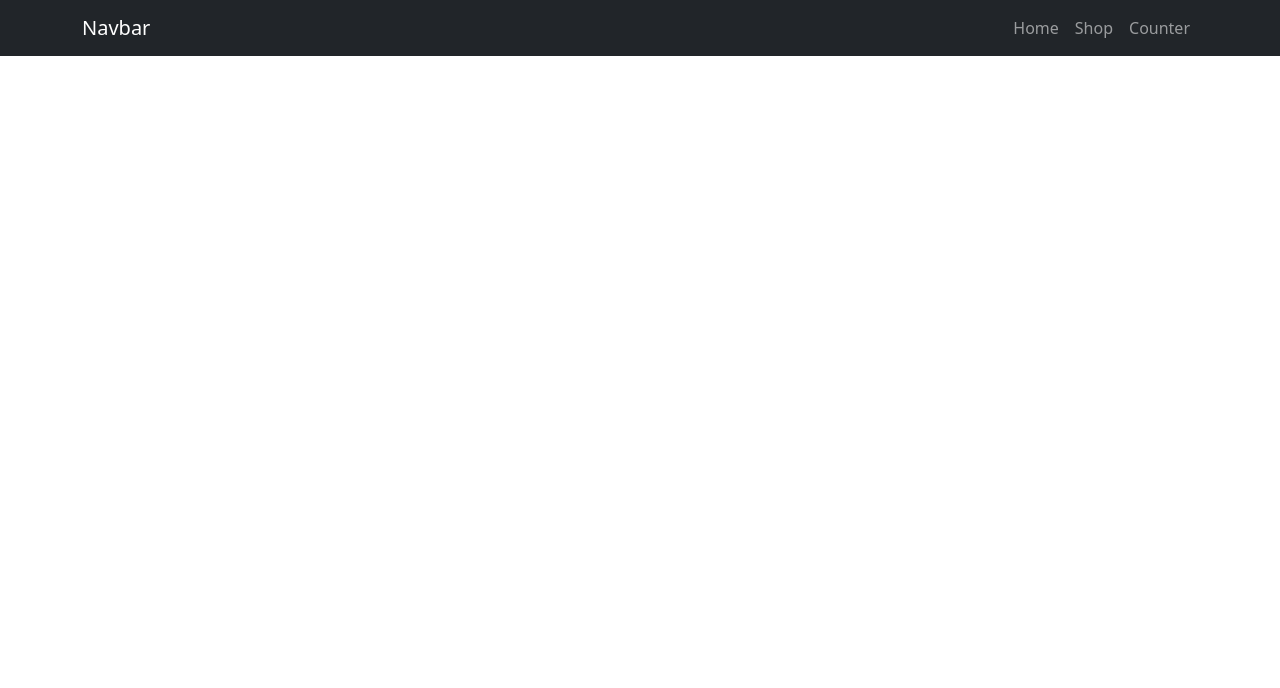
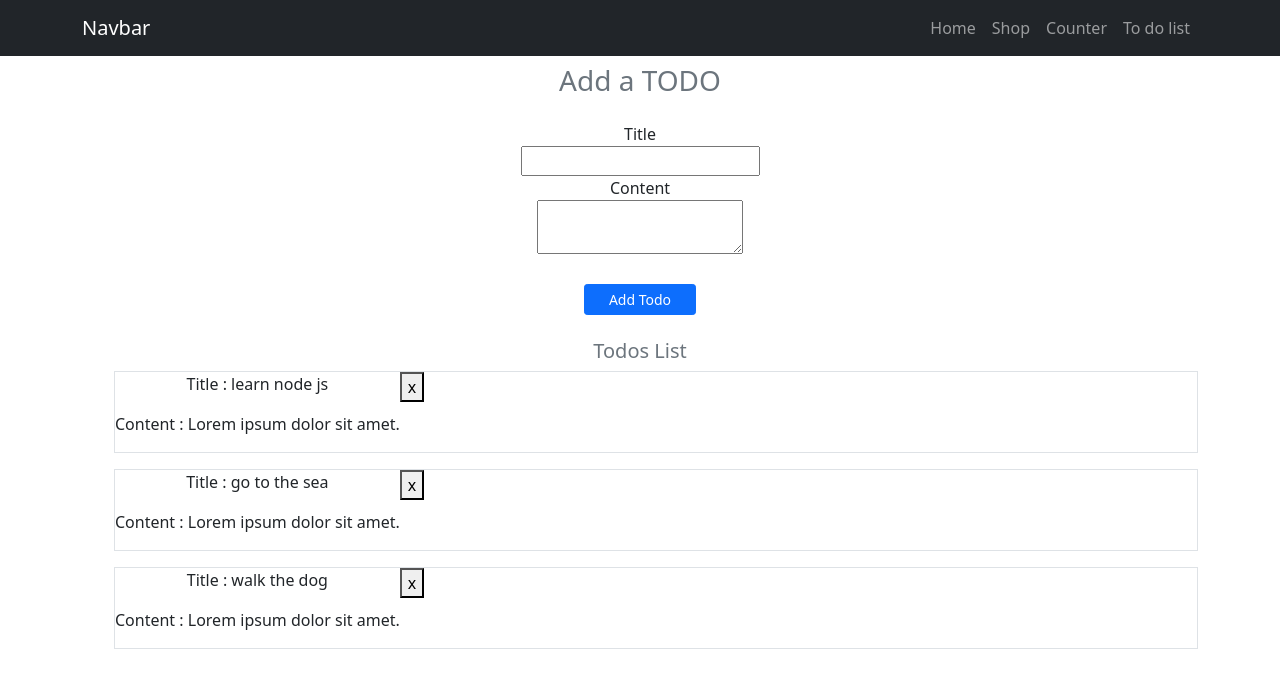
Before and after one commit to abdelhadyElsakka/React-Counter, a React (Create React App) app: page /ToDO in a window 1280 px wide. Shown: the top 688 px of the page. Built offline with nearby package versions, Linux system fonts and the light colour scheme.

Commit message:
Use redux to make to do list

```diff
--- a/package.json
+++ b/package.json
@@ -10,8 +10,10 @@
     "react": "^18.2.0",
     "react-bootstrap": "^2.4.0",
     "react-dom": "^18.2.0",
+    "react-redux": "^8.0.2",
     "react-router-dom": "^6.3.0",
     "react-scripts": "5.0.1",
+    "redux": "^4.2.0",
     "web-vitals": "^2.1.4"
   },
   "scripts": {
--- a/src/App.js
+++ b/src/App.js
@@ -4,12 +4,12 @@
 import Counter from './pages/counter'
 import Shop from './pages/shop'
 import Product from './pages/shop/product'
+import Todo from './pages/todo/Todo'
 
 import {
   BrowserRouter as Router,
   Routes,
-  Route,
-  Link
+  Route
 } from 'react-router-dom';
 
 function App() {
@@ -21,6 +21,7 @@
       <Route path='/Shop' element={< Shop />}/>
       <Route path='Counter/' element={< Counter />}/>
       <Route path='/Shop/:id' element={< Product />}/>
+      <Route path='/ToDO' element={< Todo />}/>
     </Routes>
     </Router>
 
--- a/src/Compnents/navBar.jsx
+++ b/src/Compnents/navBar.jsx
@@ -10,6 +10,7 @@
       <Nav.Link as={Link} to="/">Home</Nav.Link>
       <Nav.Link as={Link} to="/Shop">Shop</Nav.Link>
       <Nav.Link as={Link} to="/Counter">Counter</Nav.Link>
+      <Nav.Link as={Link} to="/ToDo">To do list</Nav.Link>
     </Nav>
     </Container>
     </Navbar>
--- /dev/null
+++ b/src/Compnents/todo/TodoForm.jsx
@@ -0,0 +1,42 @@
+import { useState } from "react";
+
+const TodoForm = ({ addTodo }) => {
+  const [title, setTitle] = useState("");
+  const [content, setContent] = useState("");
+
+  const handleSubmission = (e) => {
+    e.preventDefault();
+    addTodo({ title, content });
+    setTitle("");
+    setContent("");
+  };
+
+  return (
+    <div>
+      <h3 className="text-muted mb-4">Add a TODO</h3>
+
+      <form onSubmit={handleSubmission}>
+        Title <br />
+        <input
+          type="text"
+          name="title"
+          value={title}
+          onChange={(e) => setTitle(e.target.value)}
+        />
+        <br />
+        Content <br />
+        <textarea
+          name="content"
+          value={content}
+          onChange={(e) => setContent(e.target.value)}
+        ></textarea>
+        <br />
+        <button className="my-4 btn btn-primary btn-sm px-4" type="submit">
+          Add Todo
+        </button>
+      </form>
+    </div>
+  );
+};
+
+export default TodoForm;
--- /dev/null
+++ b/src/Compnents/todo/TodoList.jsx
@@ -0,0 +1,32 @@
+
+const TodoList = ({ todos,deleteTodo }) => {
+  const todosList =
+    todos && todos.length > 0 ? (
+      todos.map((todo, i) => {
+        return (
+          <ul key={i}>
+            <li className="border d-flex">
+            <div className="text">
+              <p>Title : {todo.title}</p>
+              <p>Content : {todo.content}</p>
+            </div>
+            <div>
+              <button onClick={()=>deleteTodo(i)}>x</button>
+            </div>
+            </li>
+          </ul>
+        );
+      })
+    ) : (
+      <p className="h5 mx-5 text-muted">no items on the list ..</p>
+    );
+
+  return (
+    <div className="text-left">
+      <h5 className="mx-5 text-muted">Todos List</h5>
+      {todosList}
+    </div>
+  );
+};
+
+export default TodoList;
--- a/src/index.js
+++ b/src/index.js
@@ -3,13 +3,17 @@
 import './index.css';
 import App from './App';
 import reportWebVitals from './reportWebVitals';
+import { Provider } from "react-redux";
+import {store} from "./redux";
 import "bootstrap/dist/css/bootstrap.min.css";
 import "bootstrap/dist/js/bootstrap.bundle.min";
 
 const root = ReactDOM.createRoot(document.getElementById('root'));
 root.render(
   <React.StrictMode>
-    <App />
+  <Provider store={store}>
+      <App />
+    </Provider>
   </React.StrictMode>
 
 );
--- a/src/pages/home.jsx
+++ b/src/pages/home.jsx
@@ -1,5 +1,5 @@
-export default function Home() {
+export default function home() {
   return (
-    <div>Home</div>
+    <div>home</div>
   )
 }
--- /dev/null
+++ b/src/pages/todo/Todo.css
@@ -0,0 +1,3 @@
+.todo-wrapper{
+    margin-bottom: 5rem;
+}
--- /dev/null
+++ b/src/pages/todo/Todo.jsx
@@ -0,0 +1,30 @@
+import { useState } from "react";
+import TodoForm from "../../Compnents/todo/TodoForm";
+import TodoList from "../../Compnents/todo/TodoList";
+import { useSelector,useDispatch } from "react-redux";
+import {addTask,deleteTask} from "../../redux"
+import './Todo.css';
+function Todo() {
+
+
+  const todos = useSelector(state=>state.tasks)
+  const dispatch = useDispatch();
+
+  const addTodo = (task) => {
+    dispatch(addTask(task))
+  };
+
+  const deleteTodo = (index) => {
+    console.log(index)
+    dispatch(deleteTask(index))
+  }
+
+  return (
+    <div className="text-center py-2 todo-wrapper container">
+      <TodoForm addTodo={addTodo} />
+      <TodoList todos={todos} deleteTodo={deleteTodo} />
+    </div>
+  );
+}
+
+export default Todo;
--- /dev/null
+++ b/src/redux/index.js
@@ -0,0 +1,64 @@
+import {createStore} from 'redux'
+
+const ADD_TASK="ADD_TASK"
+const DELETE_TASK="DELETE_TASK"
+
+//Action
+
+export const addTask = (payload) => {
+    return{
+        type:ADD_TASK,
+        payload
+    }
+ }
+
+ export const deleteTask = (payload) => {
+    return{
+        type:DELETE_TASK,
+        payload
+    }
+ }
+
+
+
+//Initial State
+const InitialState = {
+    tasks:[
+        {
+          title: "learn node js",
+          content: "Lorem ipsum dolor sit amet.",
+        },
+        {
+          title: "go to the sea",
+          content: "Lorem ipsum dolor sit amet.",
+        },
+        {
+          title: "walk the dog",
+          content: "Lorem ipsum dolor sit amet.",
+        },
+      ]
+}
+
+//Reducer
+
+const TasksReducer = (state=InitialState,action) => {
+    switch(action.type) {
+        case ADD_TASK:
+          return{...state,tasks:[...state.tasks, action.payload]}
+        case DELETE_TASK:
+          return {...state, tasks:[...state.tasks.filter((task,index)=>{return index !== action.payload})]}
+        default:
+          return state;
+      }
+ }
+
+
+
+//Store
+
+export const store = createStore(
+
+    TasksReducer
+
+
+);
```
Also changed, not shown: 1 other file (tests, documents, lock files or other folders).
